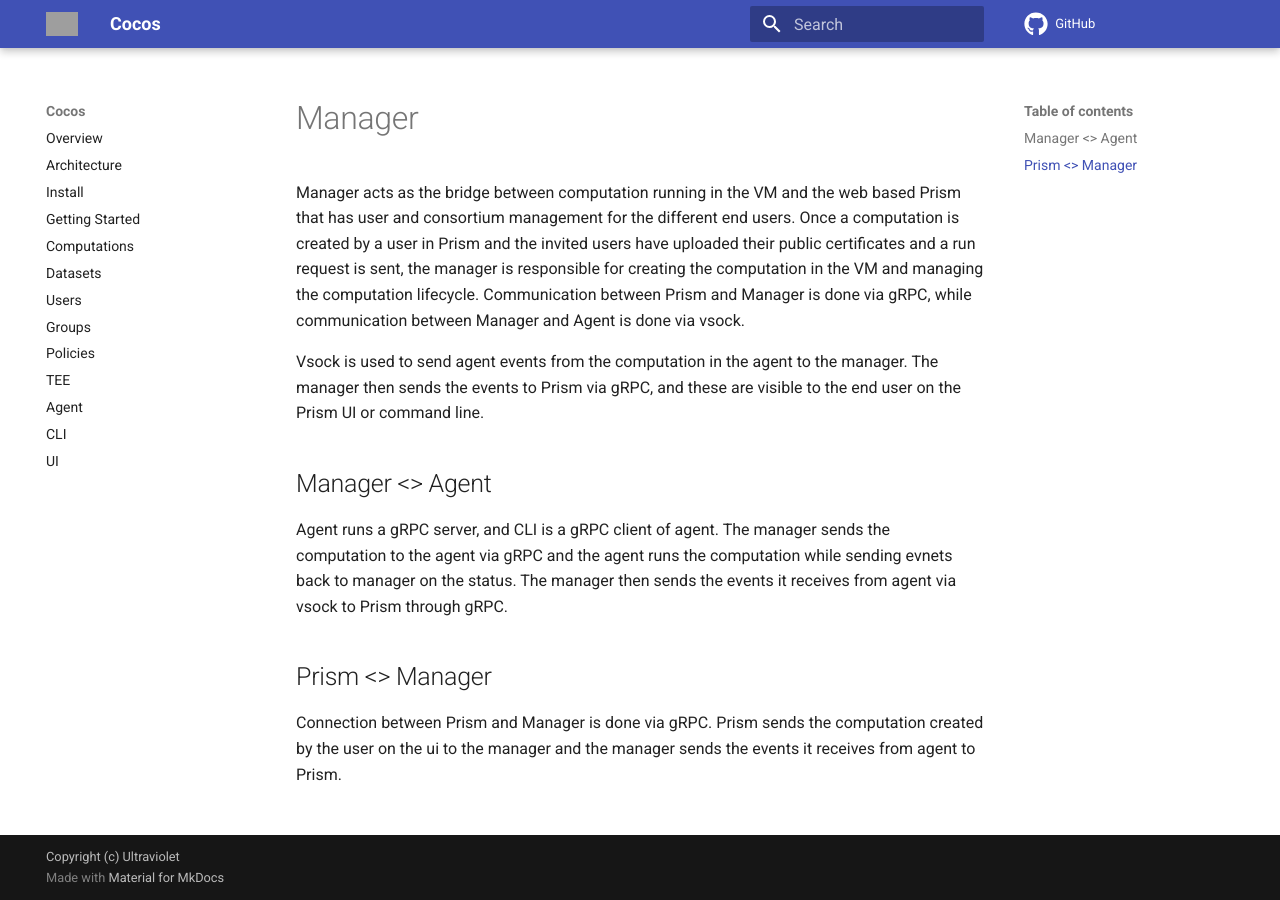
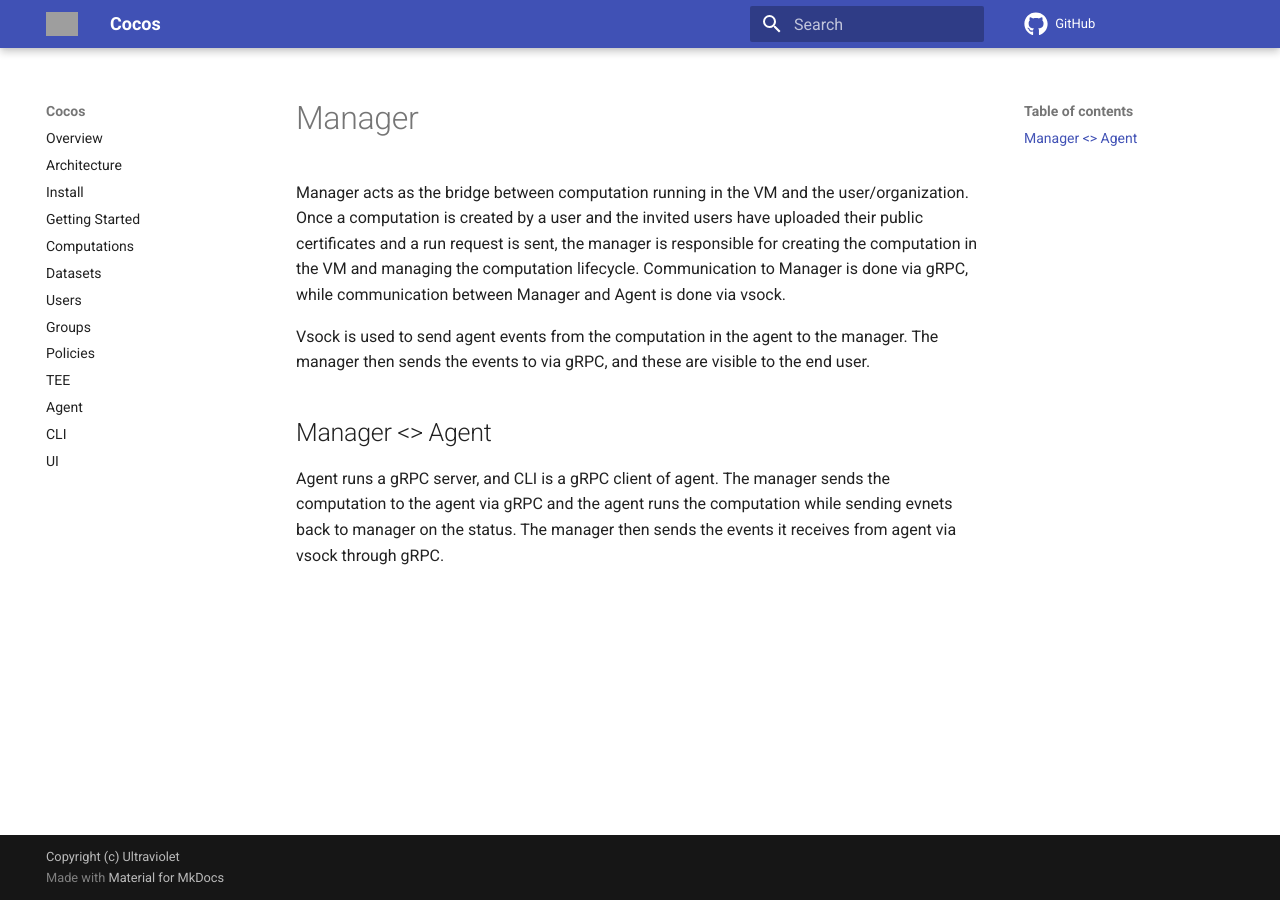
Before and after one commit to ultravioletrs/cocos-docs, an MkDocs documentation site: the page built from docs/manager.md, in a window 1280 px wide. Built offline with MkDocs 1.6.1 and Material for MkDocs 9.7.7, drawn with Linux system fonts in a browser that asks for light colours; comment, search, counter and statistics services are not loaded; grey boxes are pictures that could not be loaded.

Commit message:
Remove prism and image
Signed-off-by: WashingtonKK <washingtonkigan@gmail.com>

```diff
--- a/docs/manager.md
+++ b/docs/manager.md
@@ -1,13 +1,9 @@
 # Manager
 
-Manager acts as the bridge between computation running in the VM and the web based Prism that has user and consortium management for the different end users. Once a computation is created by a user in Prism and the invited users have uploaded their public certificates and a run request is sent, the manager is responsible for creating the computation in the VM and managing the computation lifecycle. Communication between Prism and Manager is done via gRPC, while communication between Manager and Agent is done via vsock.
+Manager acts as the bridge between computation running in the VM and the user/organization. Once a computation is created by a user and the invited users have uploaded their public certificates and a run request is sent, the manager is responsible for creating the computation in the VM and managing the computation lifecycle. Communication to Manager is done via gRPC, while communication between Manager and Agent is done via vsock.
 
-Vsock is used to send agent events from the computation in the agent to the manager. The manager then sends the events to Prism via gRPC, and these are visible to the end user on the Prism UI or command line.
+Vsock is used to send agent events from the computation in the agent to the manager. The manager then sends the events to via gRPC, and these are visible to the end user.
 
 ## Manager <> Agent
 
-Agent runs a gRPC server, and CLI is a gRPC client of agent. The manager sends the computation to the agent via gRPC and the agent runs the computation while sending evnets back to manager on the status. The manager then sends the events it receives from agent via vsock to Prism through gRPC.
-
-## Prism <> Manager
-
-Connection between Prism and Manager is done via gRPC. Prism sends the computation created by the user on the ui to the manager and the manager sends the events it receives from agent to Prism.
+Agent runs a gRPC server, and CLI is a gRPC client of agent. The manager sends the computation to the agent via gRPC and the agent runs the computation while sending evnets back to manager on the status. The manager then sends the events it receives from agent via vsock through gRPC.
```
Also changed, not shown: docs/agent.md (+1 -1 lines), docs/architecture.md (+2 -4 lines), img/architecture.png (deleted), 1 other file.
